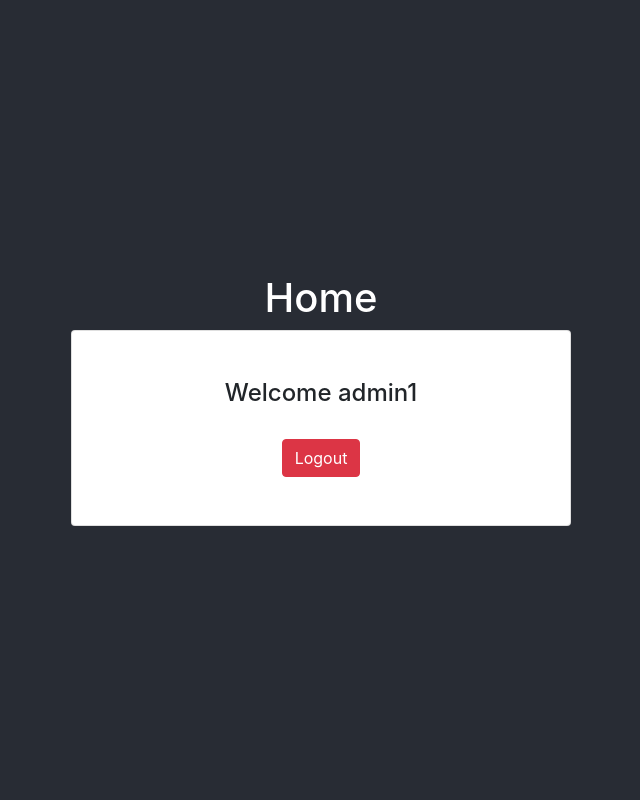
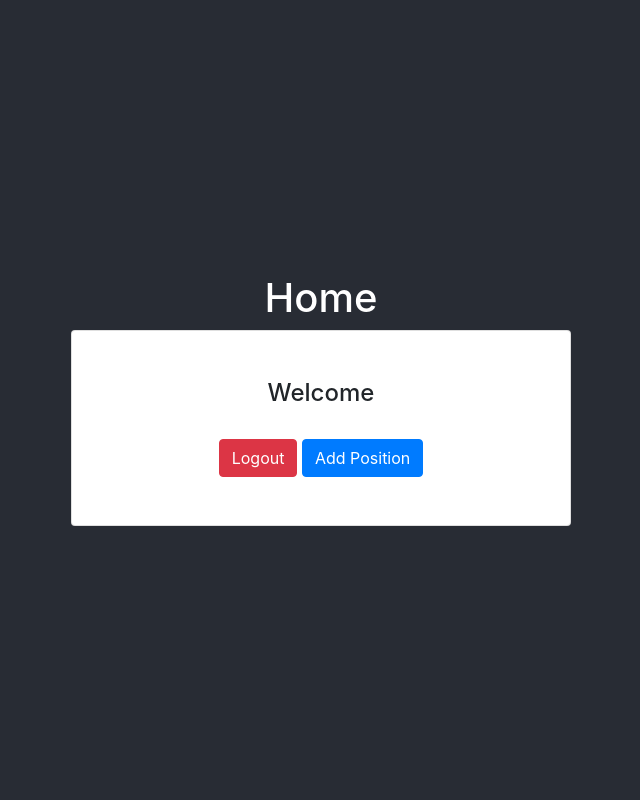
Before and after one commit to OMRYZUTA/final-project, a Django app: page / in a window 1280 px wide. Shown: the whole page, without its empty margins (319-959 px from the left). Run offline with Django 3.2, Linux system fonts and the light colour scheme; a user stored in the database is signed in; data comes from the database, SQL or seed files in the repository; both versions use the stored data as it was after the commit; some libraries are stand-ins or nearby versions.

Commit message:
first button

```diff
--- a/mysite/application_process/views.py
+++ b/mysite/application_process/views.py
@@ -3,6 +3,8 @@
 from django.http import HttpResponseRedirect
 from .models import PositionForm
 
+
+@login_required
 def get_position_form(request):
     # if this is a POST request we need to process the form data
     if request.method == 'POST':
@@ -13,6 +15,8 @@
             # process the data in form.cleaned_data as required
             # ...
             # redirect to a new URL:
+
+            #form.user_id = request.user.id
             form.save()
             return HttpResponseRedirect('/application_process/thanks/')
 
--- a/mysite/templates/home.html
+++ b/mysite/templates/home.html
@@ -5,7 +5,7 @@
 {% block content %}
 <div class="row">
     <div class="col-sm-12 mb-3">
-        <h4 class="text-center">Welcome {{ user.username }}</h4>
+        <h4 class="text-center">Welcome {{ .username }}</h4>
     </div>
     <!-- Add from here -->
     {% for ass in backends.associated %}
@@ -41,6 +41,9 @@
         <button class="btn btn-danger">
             <a href="{% url 'logout' %}">Logout</a>
         </button>
+        <button class="btn btn-primary">
+            <a href="{% url 'application_process:position_form' %}">Add Position</a>
+        </button>
     </div>
     <!-- End here -->
 </div>
```
Also changed, not shown: mysite/application_process/models.py (+5 -2 lines), mysite/application_process/migrations/0002_position_user.py (added), mysite/db.sqlite3.
